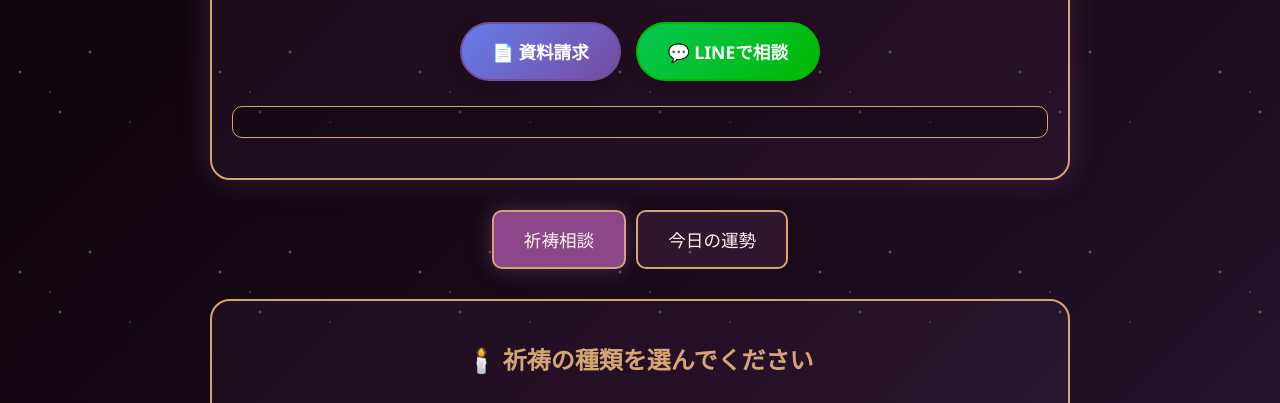
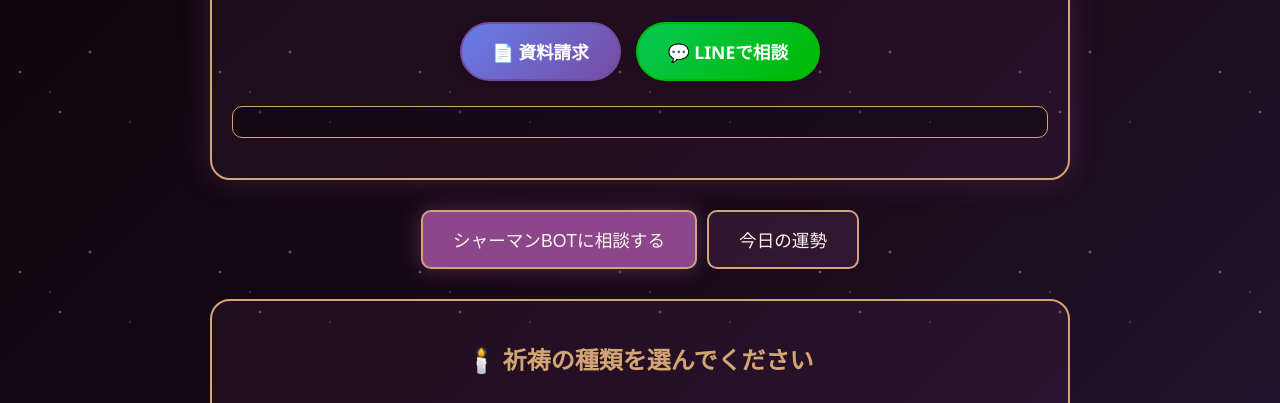
Before and after one commit to kirikiri99/voodoo-miracle-bot, a website: page public/index.html in a window 1280 px wide. Shown: the part 158-561 px from the top of the page. Drawn offline with Linux system fonts and the light colour scheme; no server answers.

Commit message:
fix: タブボタンのテキストを「祈祷相談」から「シャーマンBOTに相談する」に変更
- よりわかりやすく親しみやすい表現に改善
- ユーザーがBOTに相談する機能であることを明確化

```diff
--- a/public/index.html
+++ b/public/index.html
@@ -39,7 +39,7 @@
         </header>
 
         <nav class="tabs">
-            <button class="tab active" data-tab="prayer">祈祷相談</button>
+            <button class="tab active" data-tab="prayer">シャーマンBOTに相談する</button>
             <button class="tab" data-tab="fortune">今日の運勢</button>
         </nav>
 
```
